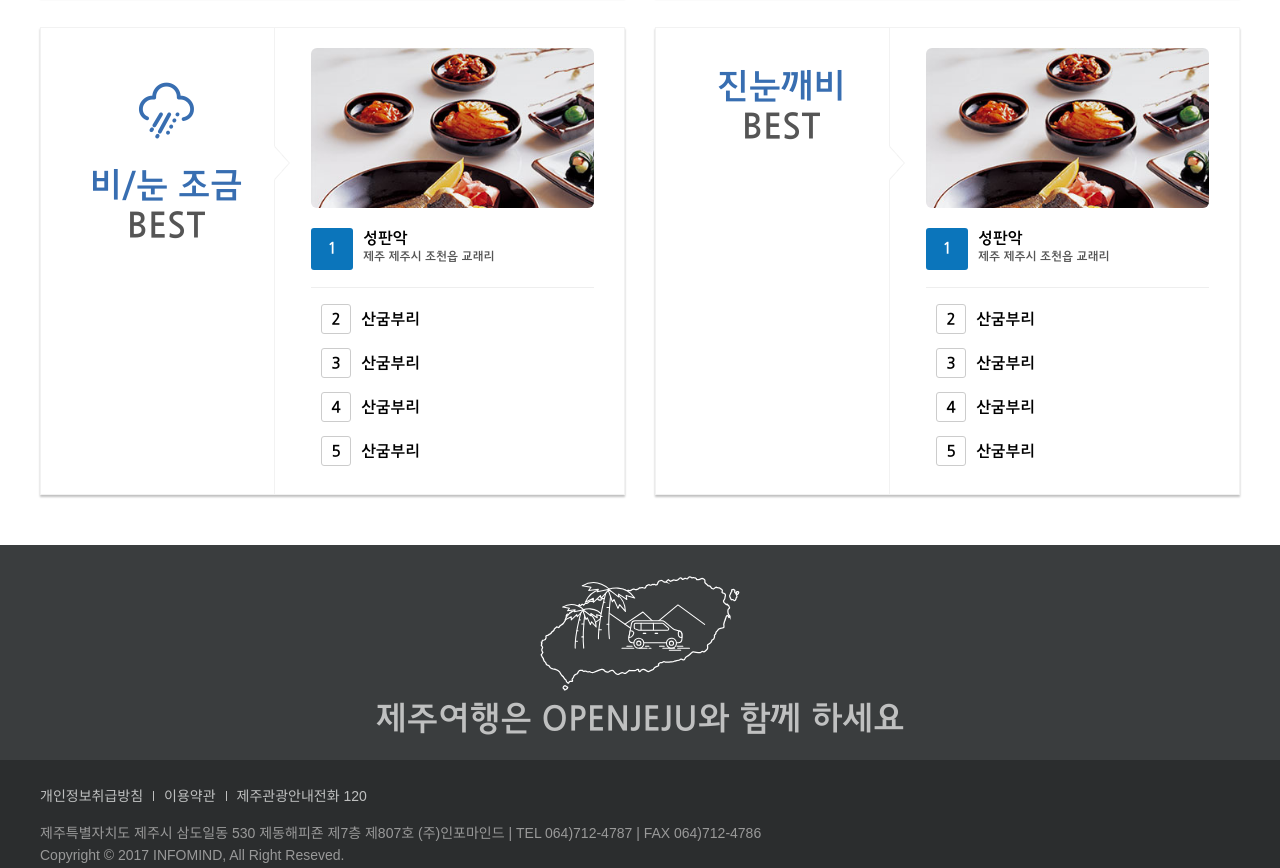
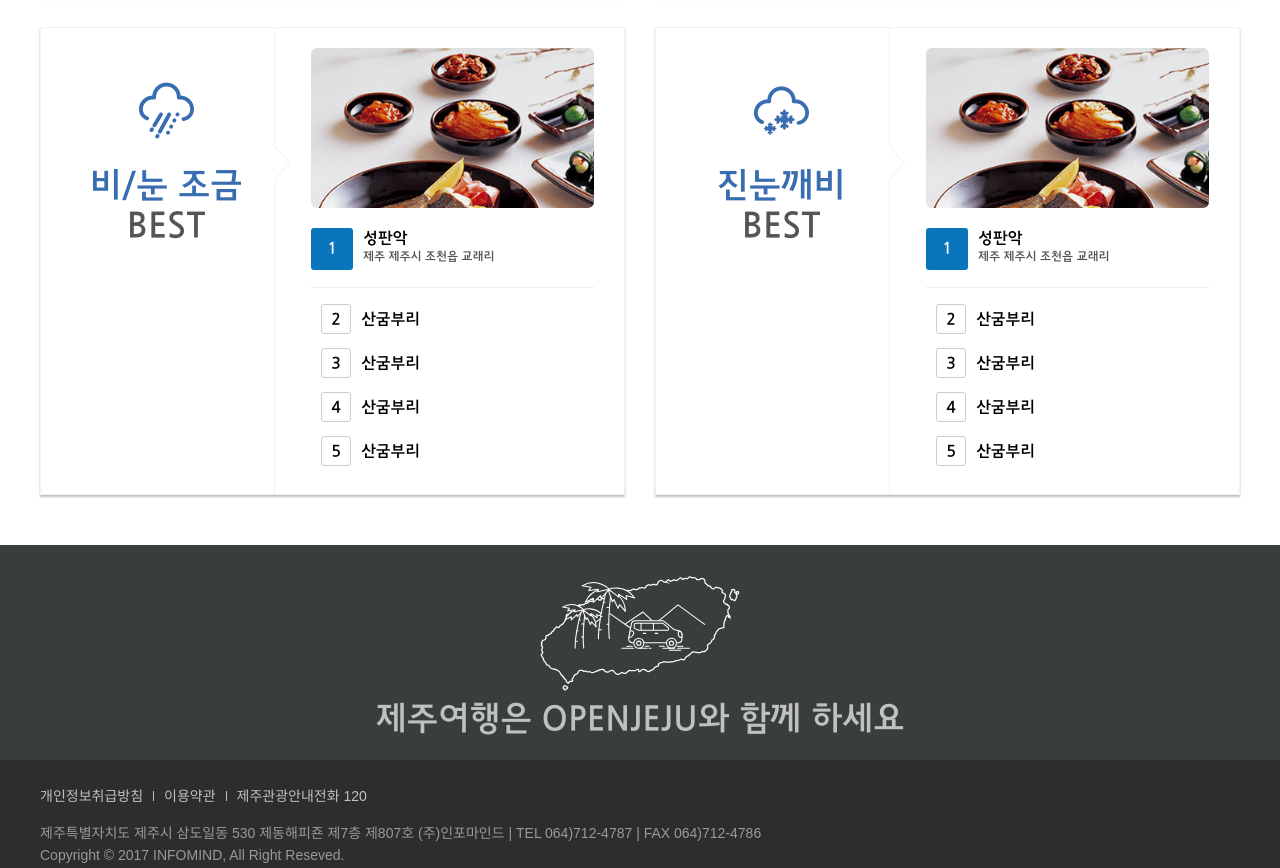
Before and after one commit to infoux/openjeju-renew, a plain HTML site: page sub-tip-weather.html in a window 1280 px wide. Shown: the part 1737-2605 px from the top of the page. Drawn offline with Linux system fonts and the light colour scheme.

Commit message:
오타수정

```diff
--- a/sub-tip-weather.html
+++ b/sub-tip-weather.html
@@ -507,7 +507,7 @@
                     <dl>
 
                         <dt class="weather07">
-                            <i class="icon-weather7"></i>
+                            <i class="icon-weather07"></i>
                             <h2>진눈깨비
                                 <u>BEST</u>
                             </h2>
```
